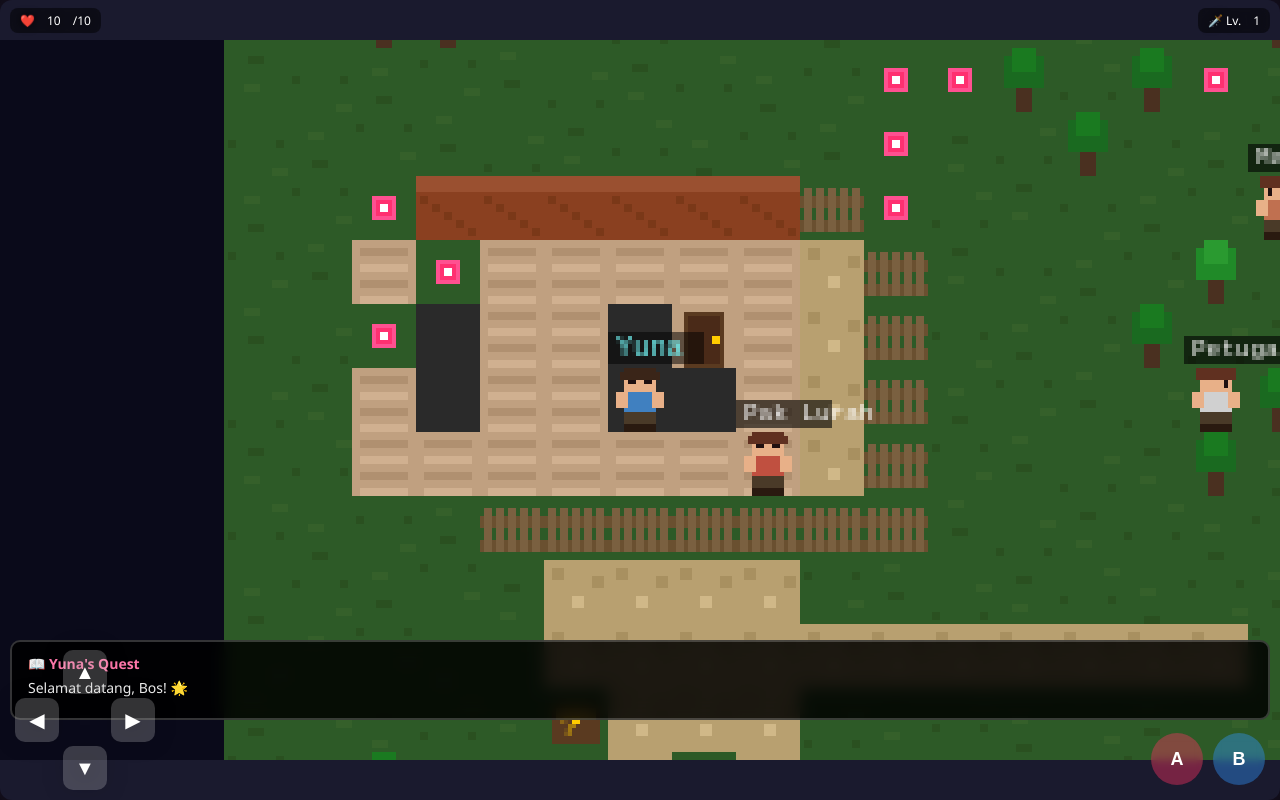
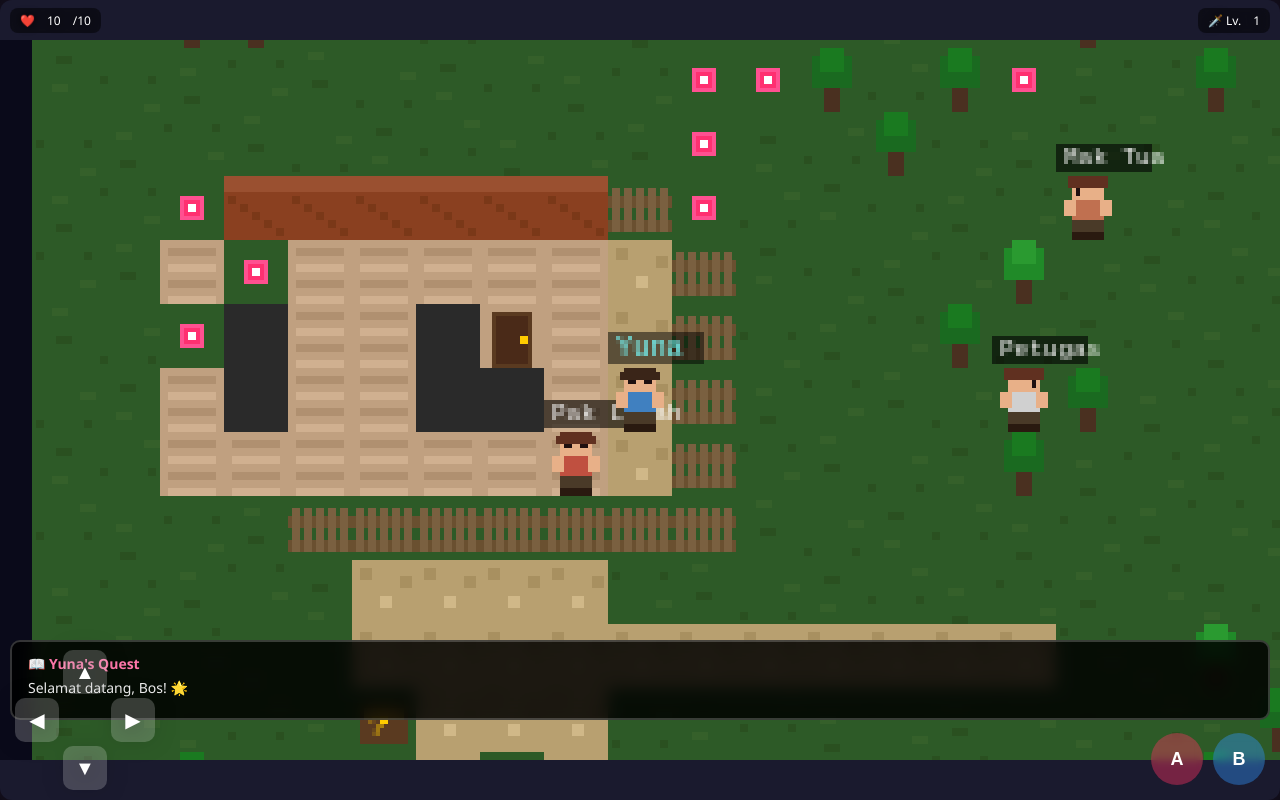
Before and after one commit to ranggacey/yunas-quest, a website: page index.html in a window 1280 px wide. Drawn offline with Linux system fonts and the light colour scheme.

Commit message:
fix: player spawn keluar dari tembok

```diff
--- a/index.html
+++ b/index.html
@@ -1184,8 +1184,10 @@
 generateMap();
 spawnEnemies();
 resize();
-player.x = 6;
-player.y = 8;
+player.x = 9;
+player.y = 8; // start di halaman (PATH)
+player.px = 0;
+player.py = 0;
 
 // Show intro dialog
 setTimeout(() => {
```
